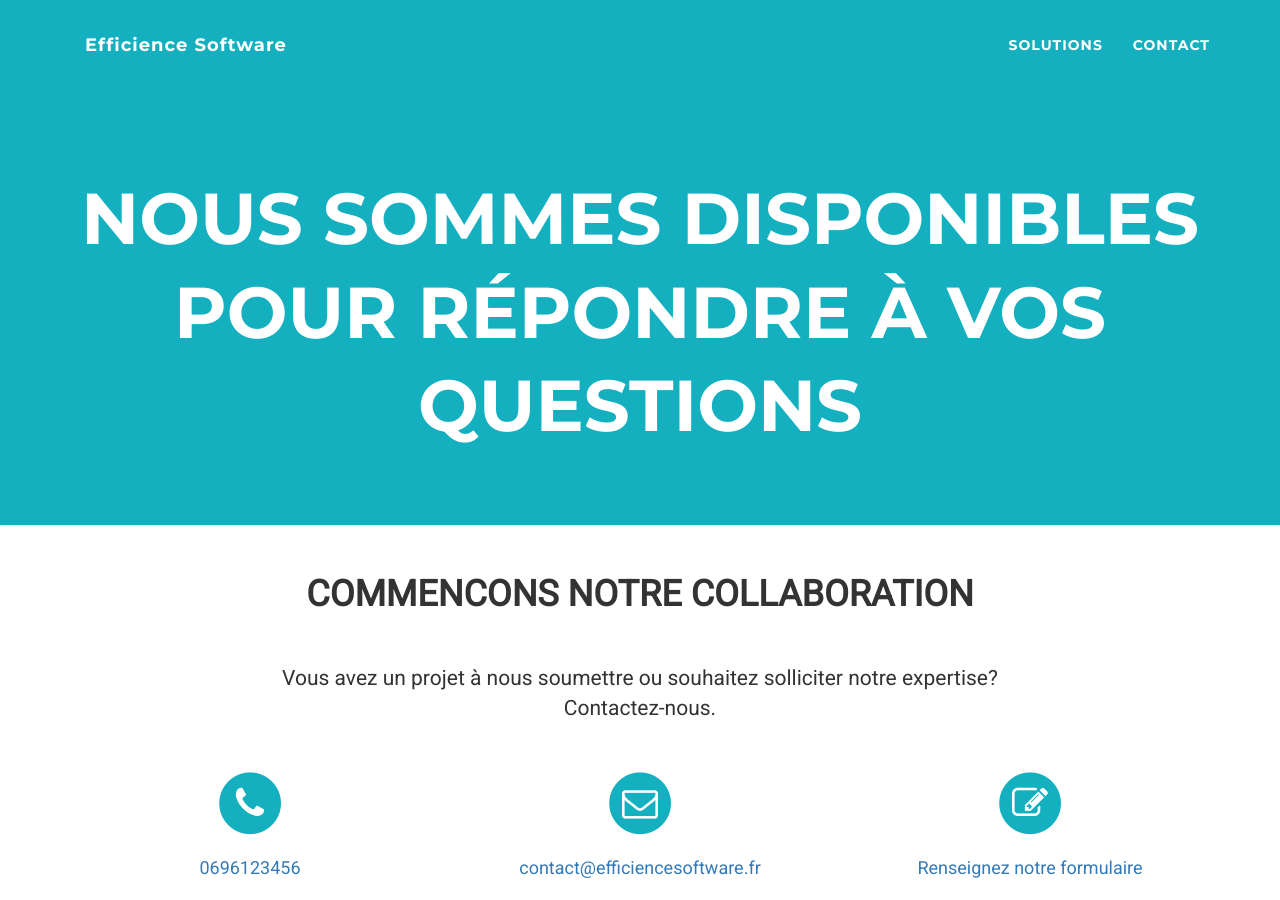
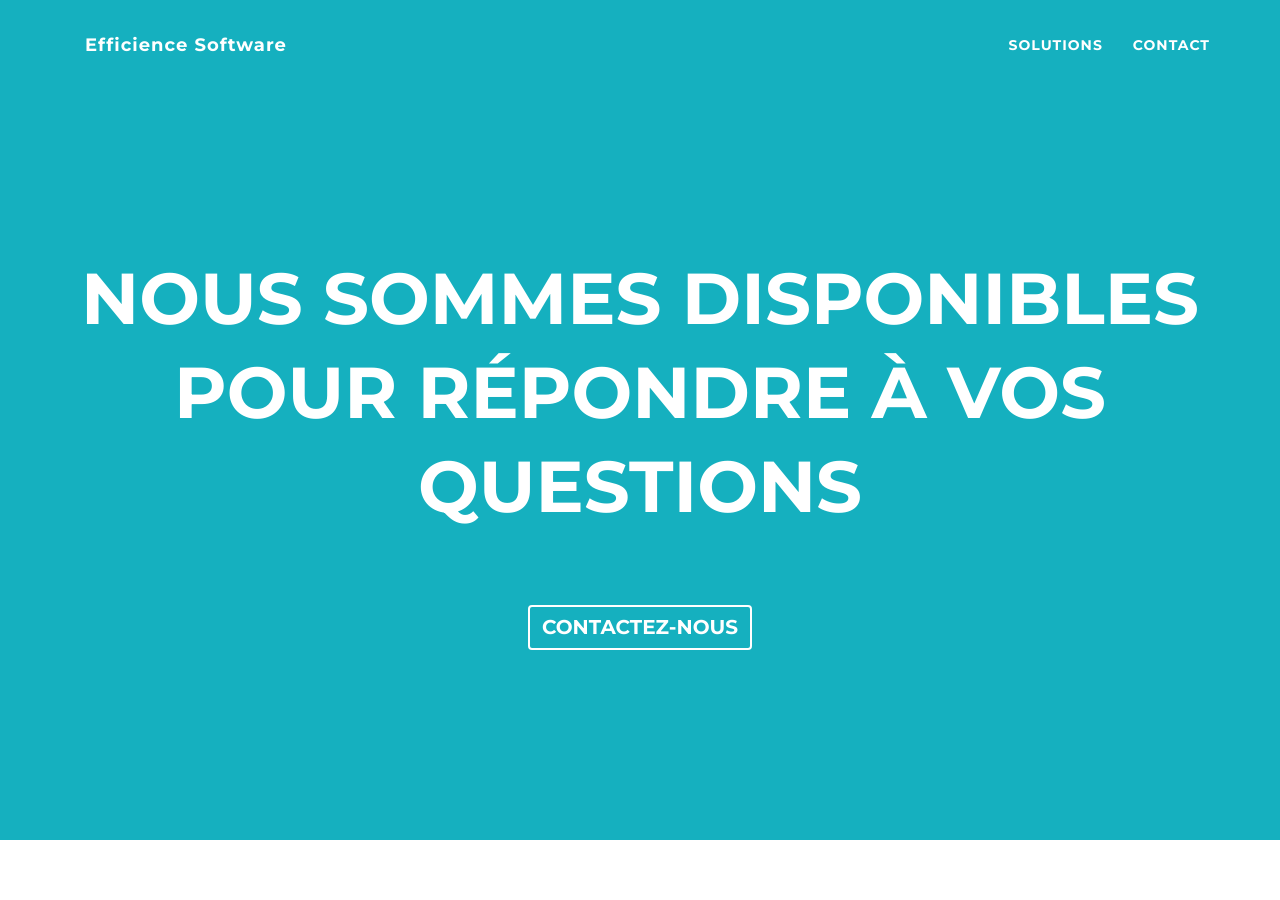
Before and after one commit to efficience-software/efficience-software.github.io, a Jekyll site: the page built from contact.html, in a window 1280 px wide and 900 px high. Built offline with Jekyll 4.4.1, drawn with Linux system fonts in a browser that asks for light colours; nearby versions of some CDN libraries.

Commit message:
cosmetics

```diff
--- a/_layouts/default.html
+++ b/_layouts/default.html
@@ -8,17 +8,14 @@
 
     {% include nav.html %}
 
-        <div class="container-fluid my-page-header">
-            <div class="row" >
-                <div class="col-md-12">
-                    <div class="intro-text">
-                        <p class="text-uppercase intro-heading">{{page.text-intro}}</p>
-                    </div>
-                </div>
-            </div>
+        <div class="my-page-header almost-full-height text-center">
+            <p class="intro-heading">{{page.text-intro}}</p>
+            <p><a class="btn btn-default page-scroll" href="#intro-section" role="button">{{page.call-to-action}}</a></p>
         </div>
 
-        {{ content }}
+        <div class="container" id="intro-section">
+            {{ content }}
+        </div>
 
     {% include footer.html %}
     {% include js.html %}
--- a/contact.html
+++ b/contact.html
@@ -3,17 +3,17 @@ layout: default
 title: Contact
 id: contact
 text-intro: Nous sommes disponibles pour répondre à vos questions
+call-to-action: contactez-nous
 ---
 
-<div class="container">
     <h1>Commencons notre collaboration</h1>
-    <div class="row text-center">
+    <div class="row text-center" >
         <div class="col-md-12">
             <p class="lead">Vous avez un projet à nous soumettre ou souhaitez solliciter notre expertise?<br>Contactez-nous.</p>
         </div>
     </div>
     <div class="row text-center">
-        <div class="col-lg-4">
+        <div class="col-lg-4 col-md-6">
             <a href="tel: {{ site.phone }}">
                 <span class="fa-stack fa-2x thumbnail">
                     <i class="fa fa-circle fa-stack-2x icon-color"></i>
@@ -22,7 +22,7 @@ text-intro: Nous sommes disponibles pour répondre à vos questions
                 <p>{{site.phone}}</p>
             </a>
         </div>
-        <div class="col-lg-4">
+        <div class="col-lg-4 col-md-6">
             <a href="tel: {{ site.phone }}">
                 <span class="fa-stack fa-2x thumbnail">
                     <i class="fa fa-circle fa-stack-2x icon-color"></i>
@@ -41,4 +41,3 @@ text-intro: Nous sommes disponibles pour répondre à vos questions
             </a>
         </div>
     </div>
-</div>
--- a/css/main.css
+++ b/css/main.css
@@ -1,5 +1,4 @@
 html, body {
-    height: 100%;
     font-family: 'Roboto', sans-serif;
     font-size: 18px;
 }
@@ -27,7 +26,7 @@ h1, h2, h3, h4, h5 {
 }
 
 h1, .h1 {
-    margin-top: 50px;
+    margin-top: 62px;
     margin-bottom: 50px;
     text-transform: uppercase;
     text-align: center;
@@ -49,13 +48,18 @@ a:link, a:visited {
     border: none;
 }
 
+.my-page-header {
+    display: table-cell;
+    vertical-align: middle;
+    min-height: 600px;
+}
+
 #home .my-page-header
 {
     background-image: url(../img/header-bg.jpg);
     background-attachment: fixed !important;
     background-position: center center !important;
     background-size: cover !important;
-    min-height: 600px;
 }
 
 #default .my-page-header {
@@ -92,13 +96,7 @@ a:link, a:visited {
     color: #fff;
 }
 
-.feature {
-    display: table-cell;
-    vertical-align: middle;
-}
-
 .intro-heading {
-    padding-top: 100px;
     color: #fff;
     font-family: Montserrat,"Helvetica Neue",Helvetica,Arial,sans-serif;
     font-weight: 700;
@@ -156,11 +154,18 @@ section, aside {
 {
     text-transform: uppercase;
     border: 2px solid;
+    font-family: Montserrat,"Helvetica Neue",Helvetica,Arial,sans-serif;
+    font-weight: 700;
+    font-size: 20px;
 }
 
-.btn:hover, .btn:active, .btn:focus {
-    background-color: #FCFCFC;
-    border-color: #000;
+.btn-default.active, .btn-default.focus, .btn-default:active, .btn-default:focus, .btn-default:hover, .open > .dropdown-toggle.btn-default{
+    color: #fff;
+    border-color: #fff;
+}
+
+.btn-default, .btn:hover, .btn:active, .btn:focus {
+    background-color: transparent;
 }
 
 section .btn
--- a/js/scrolling-nav.js
+++ b/js/scrolling-nav.js
@@ -17,3 +17,12 @@ $(function() {
         event.preventDefault();
     });
 });
+
+function screenResize() {
+var windowHeight = window.innerHeight;
+    $('.full-height').height(windowHeight);
+    $('.almost-full-height').height(windowHeight - 60);
+}
+
+$(window).resize(screenResize);
+screenResize();
--- a/solutions.html
+++ b/solutions.html
@@ -3,6 +3,7 @@ layout: default
 title: Solutions
 id: solutions
 text-intro: Nous vous accompagnons dans vos projets informatiques
+call-to-action: Nos solutions
 ---
 
 <!-- About Section -->
```
Also changed, not shown: index.html (+5 -17 lines).
